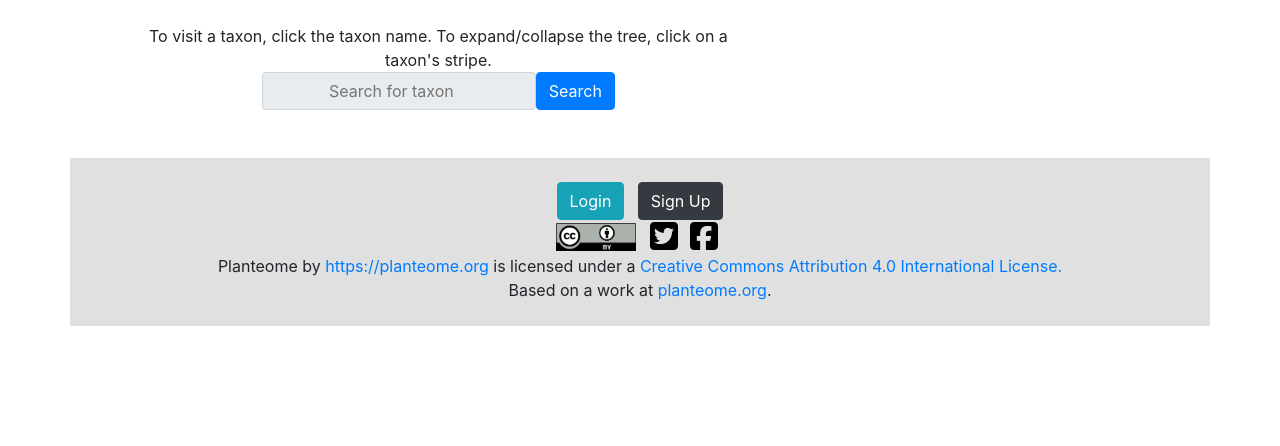
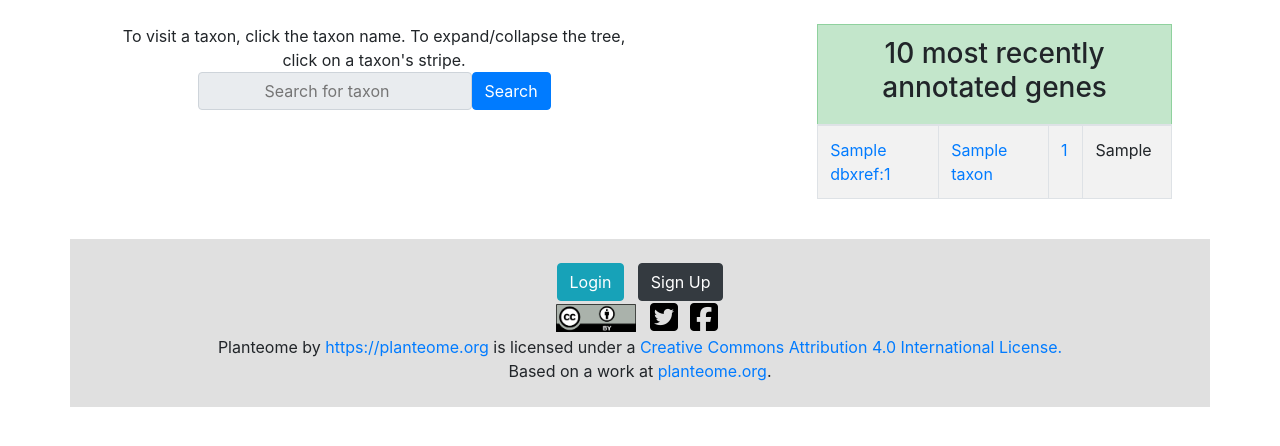
Before and after one commit to Planteome/django_curate, a Django app: page /taxon/ in a window 1280 px wide. Shown: the part 153-599 px from the top of the page. Run offline with Django 3.2, Linux system fonts and the light colour scheme; tables that the repository leaves empty hold one stand-in row (values such as "Sample post"); parts of the project's set-up code (start-up, migrations or seed data) failed here and were passed over; some libraries are stand-ins or nearby versions.

Commit message:
Add changes for "recently annotated genes" to taxon views and templates. Additional change for #5

```diff
--- a/taxon/templates/taxon/base_taxon.html
+++ b/taxon/templates/taxon/base_taxon.html
@@ -3,7 +3,13 @@
 {% block title %}Taxon base page{% endblock %}
 
 {% block main %}
-<div id="taxon_display" style="alignment: left; width: 60%;padding-left: 5%" >
-    {% include 'taxonomy_display/taxon_display.html' %}
+<div class="row">
+    <div id="taxon_display" style="alignment: left; width: 50%;padding-left: 5%" >
+        {% include 'taxonomy_display/taxon_display.html' %}
+    </div>
+    <div id="taxon_padding" style="alignment: center; width: 15%"></div>
+    <div id="taxon_latest_annotations" style="alignment: right; width: 30%;">
+        {% include 'latest_genes_display/latest_genes_display.html' %}
+    </div>
 </div>
 {% endblock main %}
--- a/taxon/templates/taxon/taxon.html
+++ b/taxon/templates/taxon/taxon.html
@@ -46,8 +46,10 @@
         {% endif  %}
     </div>
     <div id="taxon_padding" style="alignment: center; width: 15%"></div>
+{% if latest_annotations %}
     <div id="taxon_latest_annotations" style="alignment: right; width: 30%;">
         {% include 'latest_genes_display/latest_genes_display.html' %}
     </div>
+{% endif %}
 </div>
 {% endblock main %}
--- a/taxon/views.py
+++ b/taxon/views.py
@@ -45,8 +45,24 @@ class TaxonBaseView(TemplateView):
         # add the annotated field to the json results
         taxonsJS = json.dumps(list(taxons), cls=DjangoJSONEncoder)
         context['taxonsJS'] = taxonsJS
-        annotation_list = Annotation.objects.all().order_by('-id')[:10:1]
-        context['latest_annotations'] = annotation_list
+        # Get the 10 latest unique genes that have annotations
+        # First get the last 100, hopefully there are 10 unique genes in there
+        # If using postgres, could just use a "distinct(db_obj_id)" to the 1st query
+        # Since using mysql, have to manually find the 10 unique genes and do another query
+        # This is copy/pasted from curate/views.py HomeView
+        annotation_list = Annotation.objects.all().order_by('-id')[:100:1]
+        annot_dict = {}
+        for annotation in annotation_list:
+            if annotation.db_obj_id not in annot_dict:
+                annot_dict[annotation.db_obj_id] = annotation.pk
+            else:
+                annot_dict[annotation.db_obj_id] = max(annotation.pk, annot_dict[annotation.db_obj_id])
+            # only get 10 of them
+            if len(annot_dict) is 10:
+                break
+        # now get the actual last 10 annotated genes
+        annotation_10_list = Annotation.objects.filter(pk__in=list(annot_dict.values())).order_by('-id')
+        context['latest_annotations'] = annotation_10_list
         return context
 
 
@@ -75,6 +91,26 @@ class TaxonView(TemplateView):
         gene_count = Gene.objects.filter(species=taxon).count()
         if gene_count > 0:
             context['gene_count'] = gene_count
+
+                # Get the 10 latest unique genes that have annotations
+        # First get the last 100, hopefully there are 10 unique genes in there
+        # If using postgres, could just use a "distinct(db_obj_id)" to the 1st query
+        # Since using mysql, have to manually find the 10 unique genes and do another query
+        # This is copy/pasted from curate/views.py HomeView
+        # with the addition of filtering by taxon
+        annotation_list = Annotation.objects.filter(taxon=taxon).order_by('-id')[:100:1]
+        annot_dict = {}
+        for annotation in annotation_list:
+            if annotation.db_obj_id not in annot_dict:
+                annot_dict[annotation.db_obj_id] = annotation.pk
+            else:
+                annot_dict[annotation.db_obj_id] = max(annotation.pk, annot_dict[annotation.db_obj_id])
+            # only get 10 of them
+            if len(annot_dict) is 10:
+                break
+        # now get the actual last 10 annotated genes
+        annotation_10_list = Annotation.objects.filter(pk__in=list(annot_dict.values())).order_by('-id')
+        context['latest_annotations'] = annotation_10_list
         return context
 
 
```
